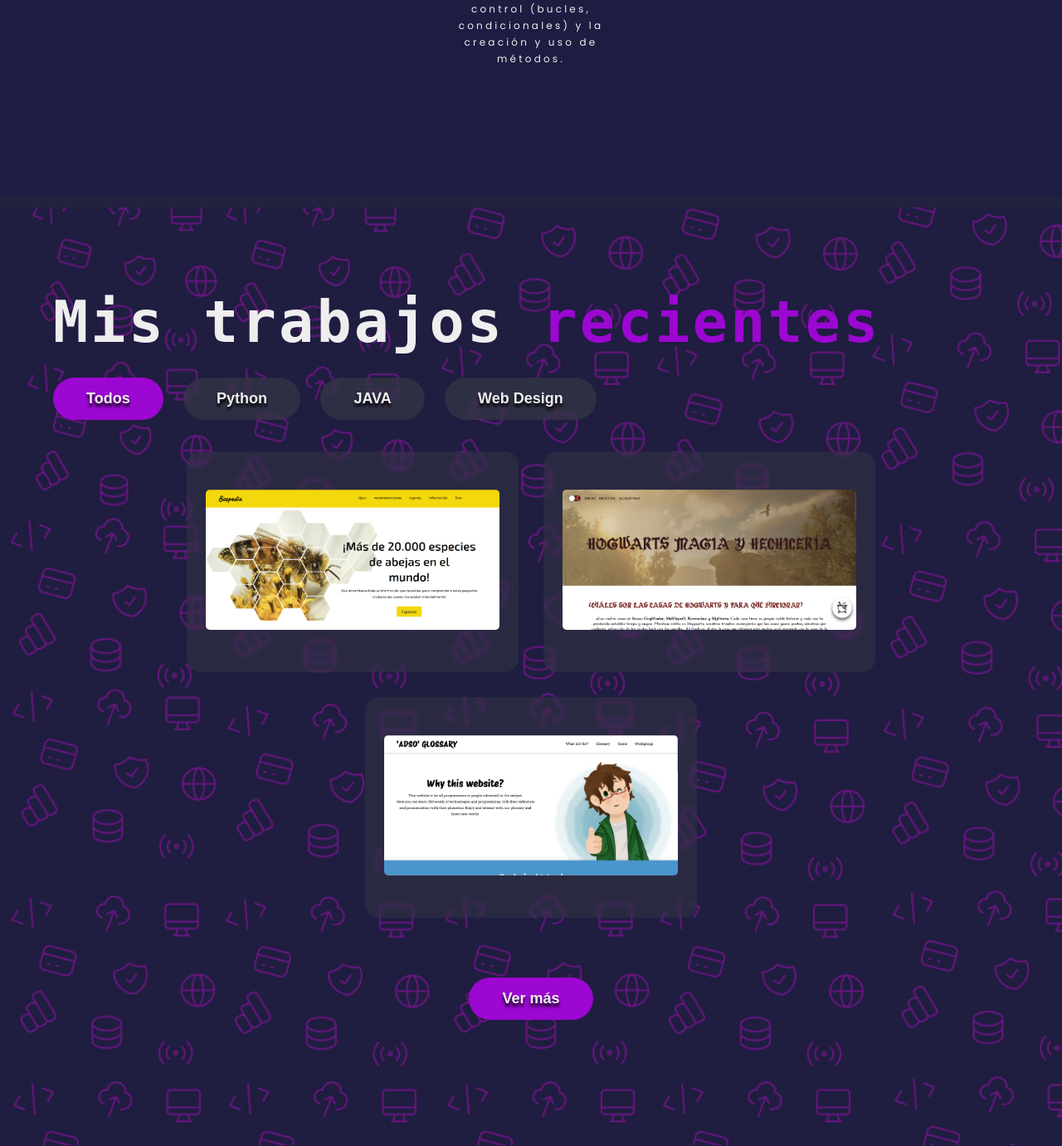
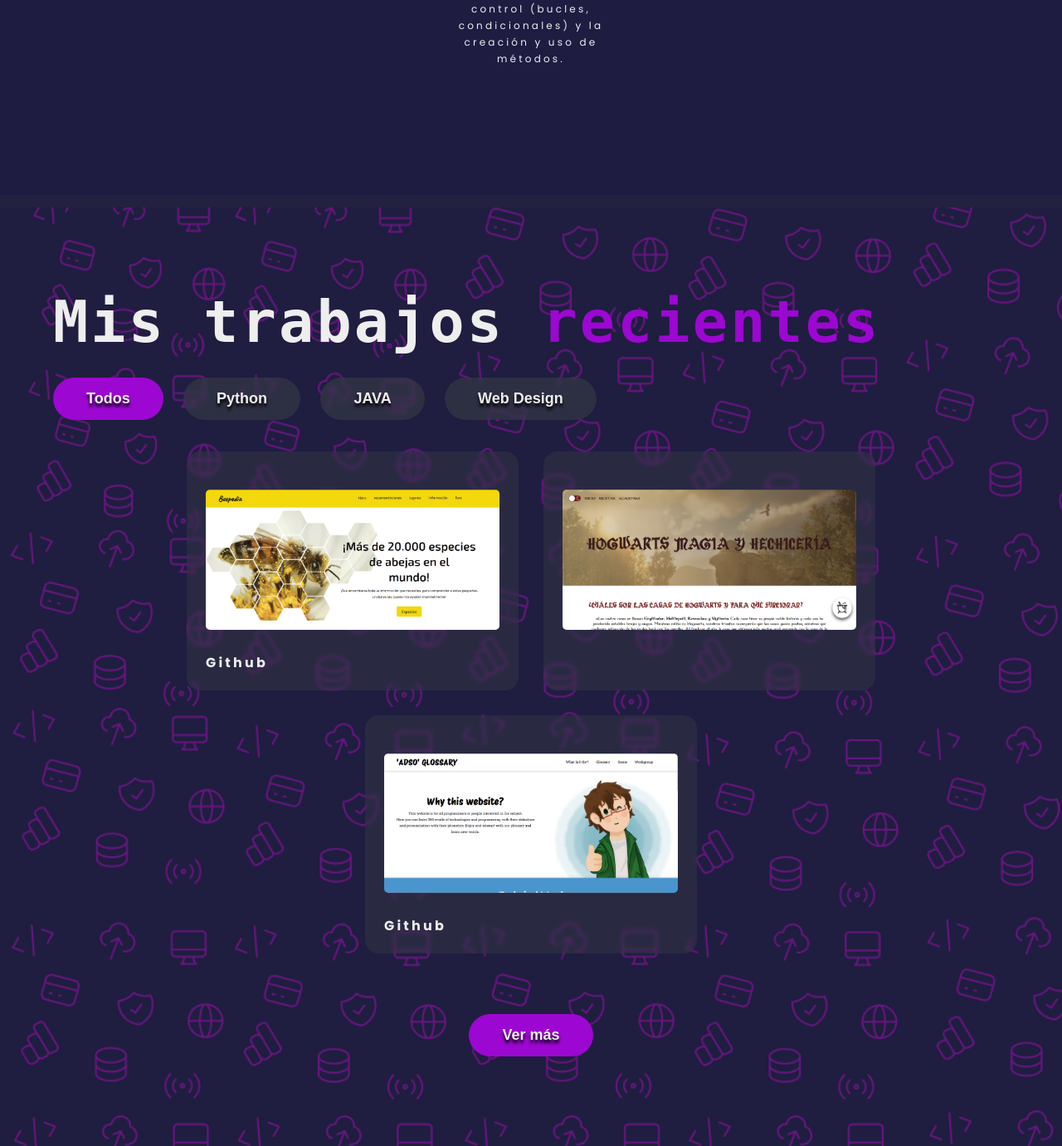
Before and after one commit to Mimi0908/portafolio-esp, a Flask app: page / in a window 1280 px wide. Shown: the part 3235-4616 px from the top of the page at 83% size. Run offline with Flask 3, Linux system fonts and the light colour scheme; some libraries are stand-ins or nearby versions; some web fonts are replaced.

Commit message:
intentos

```diff
--- a/static/css/style.css
+++ b/static/css/style.css
@@ -233,7 +233,7 @@ html {
   display: flex;
   margin-top: 2%;
 }
-.header-info__contact button {
+.header-info__contact .button {
   margin: 0% 2% 0% 0%;
   padding: 15px 40px;
   border-radius: 50px;
@@ -245,11 +245,11 @@ html {
   text-shadow: black 0em 0.2em 0.2em;
 }
 
-.header-info__contact button svg {
+.header-info__contact .button svg {
   margin: 0px 0px 0px 10px;
 }
 
-.header-info__contact button:first-child {
+.header-info__contact .button:first-child {
   background-color: var(--font-color2);
 }
 
@@ -327,12 +327,13 @@ html {
   background-color: #393e4667;
   backdrop-filter: blur(2px);
   border-radius: 16px;
-  padding: 4% 2%;
+  padding: 4% 2% 2%;
 }
 
 .card img {
   border-radius: 5px;
   margin: auto;
+  margin-bottom: 25px;
 }
 
 .main-works__header h2 {
@@ -489,6 +490,11 @@ html {
 
 .footer__terms {
   margin-bottom: 3%;
+}
+
+.github_link{
+  font-weight: bolder;
+  font-family:"Poppins", sans-serif;
 }
 
 /*adaptabilidad*/
--- a/templates/index.html
+++ b/templates/index.html
@@ -30,8 +30,8 @@
       <h1>PROGRAMADORA</h1>
       <h2>EMILY GARCÍA MONTES</h2>
       <div class="header-info__contact">
-        <button type="button">Contacto</button>
-        <button type="button" class="cv" id="btnCV">Descargar CV<svg xmlns="http://www.w3.org/2000/svg" width="22"
+        <button type="button" class="button"><a href="#main__form">Contacto</a></button>
+        <button type="button" class="cv button" id="btnCV">Descargar CV<svg xmlns="http://www.w3.org/2000/svg" width="22"
             height="22" fill="currentColor" class="bi bi-download" viewBox="0 0 16 16">
             <path
               d="M.5 9.9a.5.5 0 0 1 .5.5v2.5a1 1 0 0 0 1 1h12a1 1 0 0 0 1-1v-2.5a.5.5 0 0 1 1 0v2.5a2 2 0 0 1-2 2H2a2 2 0 0 1-2-2v-2.5a.5.5 0 0 1 .5-.5" />
@@ -131,12 +131,14 @@
       <div class="main-works__cards">
         <div class="card">
           <a href="https://mimi0908.github.io/Beepedia_proyect/"><img src="../static/img/beepedia.png" alt=""></a>
+          <a href="https://github.com/Mimi0908/Beepedia_proyect" class="github_link">Github</a>
         </div>
         <div class="card">
           <a href="#"><img src="../static/img/fanpage.png" alt=""></a>
         </div>
         <div class="card">
           <a href="https://mimi0908.github.io/Glosary_ADSO/"><img src="../static/img/englishglosary.png" alt=""></a>
+          <a href="https://github.com/Mimi0908/Glosary_ADSO" class="github_link">Github</a>
         </div>
       </div>
       <div class="main-works__more">
```
